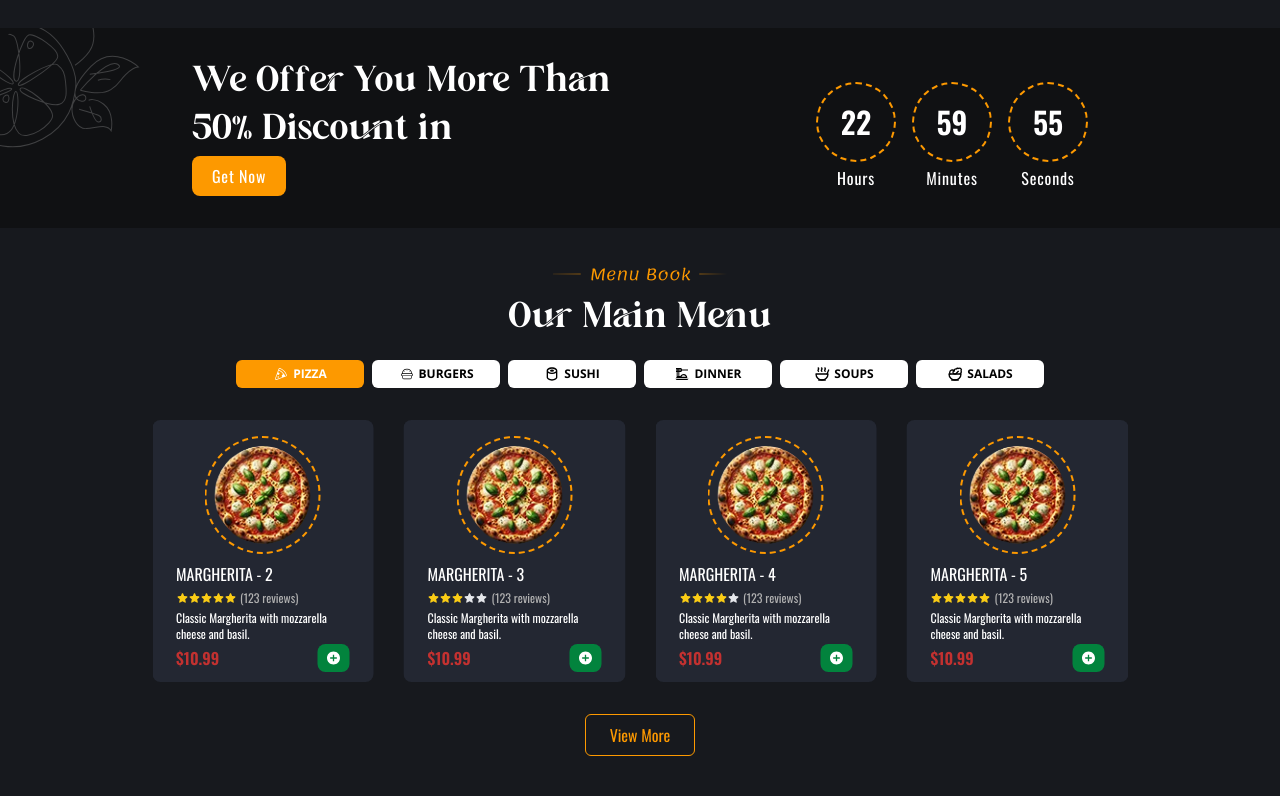
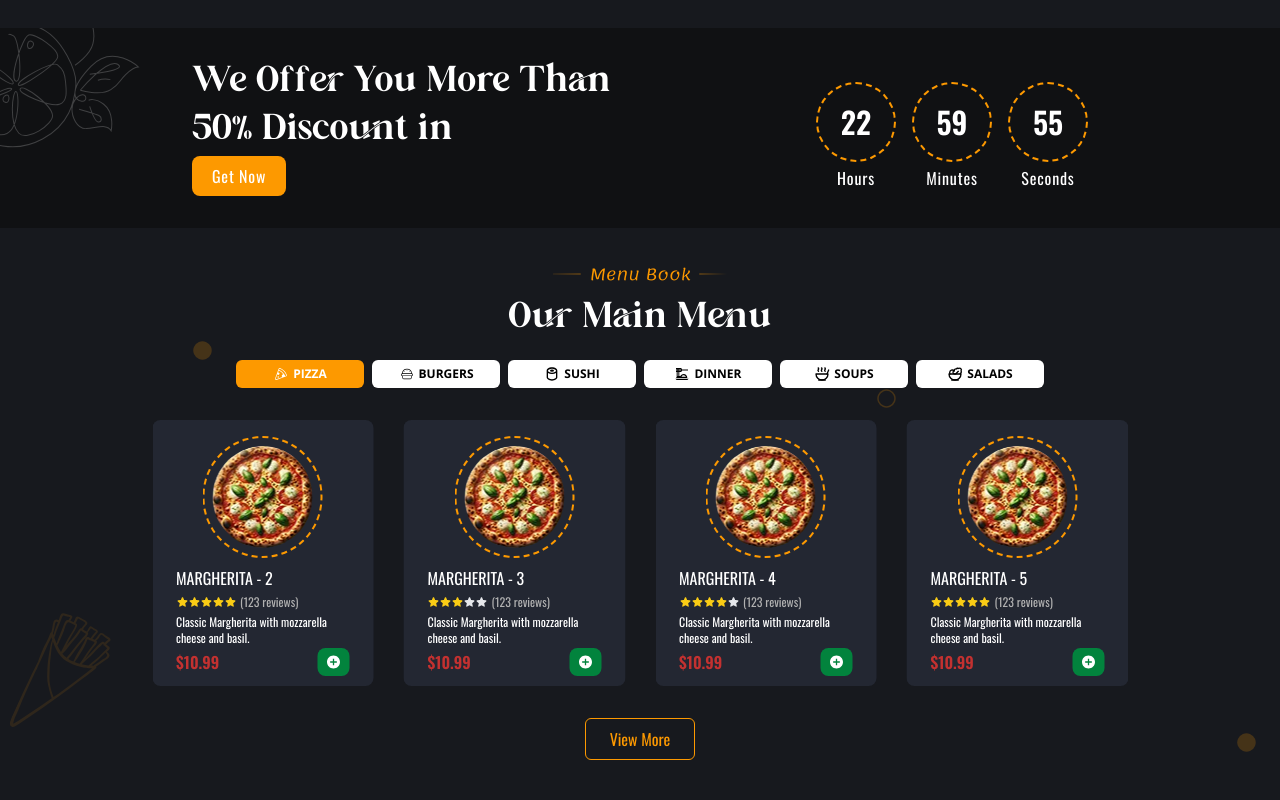
Before and after one commit to margsoftbf/Fusion-Feast-Restaurant, a Next.js app: page / in a window 1280 px wide. Shown: the part 1488-2288 px from the top of the page. Built offline with nearby package versions, Linux system fonts and the light colour scheme.

Commit message:
Page speed changed

```diff
--- a/src/components/Category.tsx
+++ b/src/components/Category.tsx
@@ -2,7 +2,13 @@ import { useState } from 'react';
 import { categories, products } from '@/data/data';
 import CategoryBox from './CategoryBox';
 import React from 'react';
-import { SubTitleLeft, SubTitleRight } from '../../public/assets/svg';
+import {
+	Ellipse,
+	EmptyEllipse,
+	Fries,
+	SubTitleLeft,
+	SubTitleRight,
+} from '../../public/assets/svg';
 
 const Category = () => {
 	const [selectedCategory, setSelectedCategory] = useState<string>(
@@ -11,6 +17,10 @@ const Category = () => {
 
 	return (
 		<div className='bg-secondary py-8 relative'>
+			<Fries className='w-36 h-36 absolute bottom-0 left-0 lg:bottom-12' />
+			<Ellipse className='w-3 h-3 absolute bottom-0 right-6 lg:w-5 lg:h-5 lg:bottom-12' />
+			<Ellipse className='w-1 h-1 absolute top-48 left-48 lg:w-5 lg:h-5 lg:top-28' />
+			<EmptyEllipse className='w-2 h-2 absolute top-32 right-96 lg:w-5 lg:h-5 lg:top-40' />
 			<div className='max-w-8xl mx-auto relative'>
 				<div className='flex items-center justify-center gap-2 relative'>
 					<SubTitleLeft className='w-7 h-7' />
--- a/src/components/CategoryBox.tsx
+++ b/src/components/CategoryBox.tsx
@@ -72,8 +72,7 @@ const CategoryBox: React.FC<CategoryBoxProps> = ({
 									alt={product.name}
 									width={96}
 									height={96}
-									className='rounded-full'
-									objectFit='cover'
+									className='rounded-full object-cover w-auto h-auto'
 								/>
 							</div>
 							<div className='px-4'>
--- a/src/components/Hero.tsx
+++ b/src/components/Hero.tsx
@@ -1,6 +1,6 @@
 import Image from 'next/image';
 import { Orange, Tomato } from '../../public/assets/svg';
-import { SearchProps } from '@/types/types';
+
 import BookingForm from './BookingForm';
 import ButtonFull from './common/ButtonFull';
 const Hero = () => {
```
